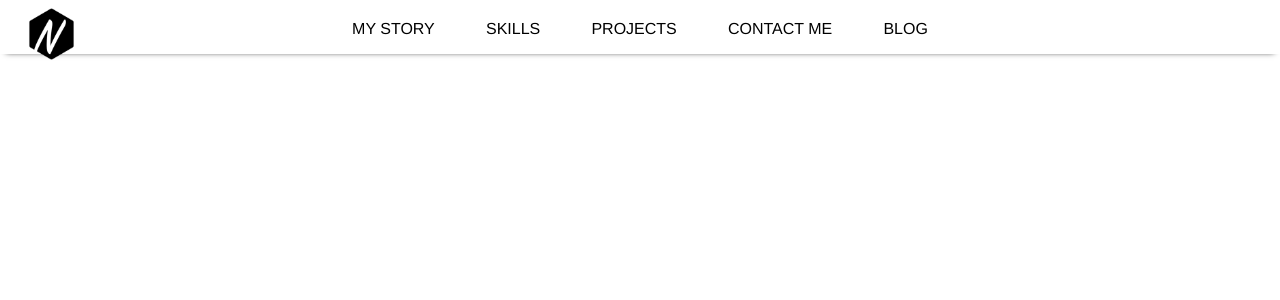
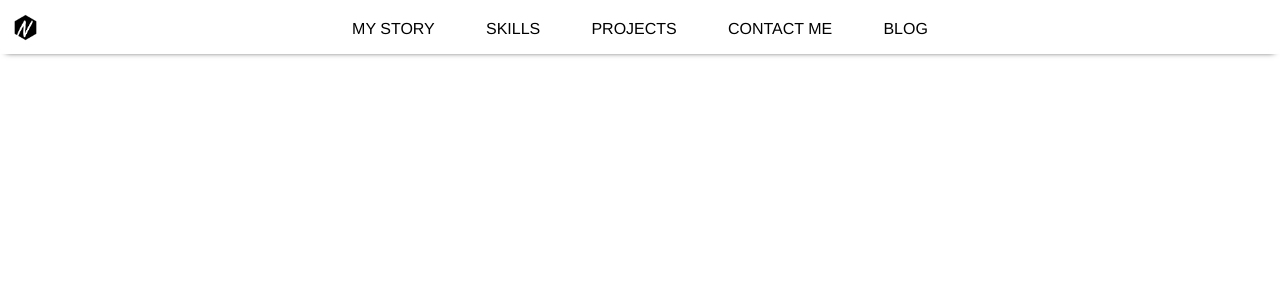
Before and after one commit to Gadget89/exploring-gsap, a React (Create React App) app: page / in a window 1280 px wide. Shown: the top 300 px of the page. Built offline with nearby package versions, Linux system fonts and the light colour scheme.

Commit message:
Fixed styling on logo image inside of nav bar to remain inside of container element

```diff
--- a/src/Main.css
+++ b/src/Main.css
@@ -54,8 +54,8 @@ nav {
 }
 .navLogo {
   left: 1%;
-  padding: 0.5% 1%;
+  margin-top: -0.5%;
   position: fixed;
-  top: -2.5%;
-  width: 4%;
+  top: 0;
+  width: 2%;
 }
```
